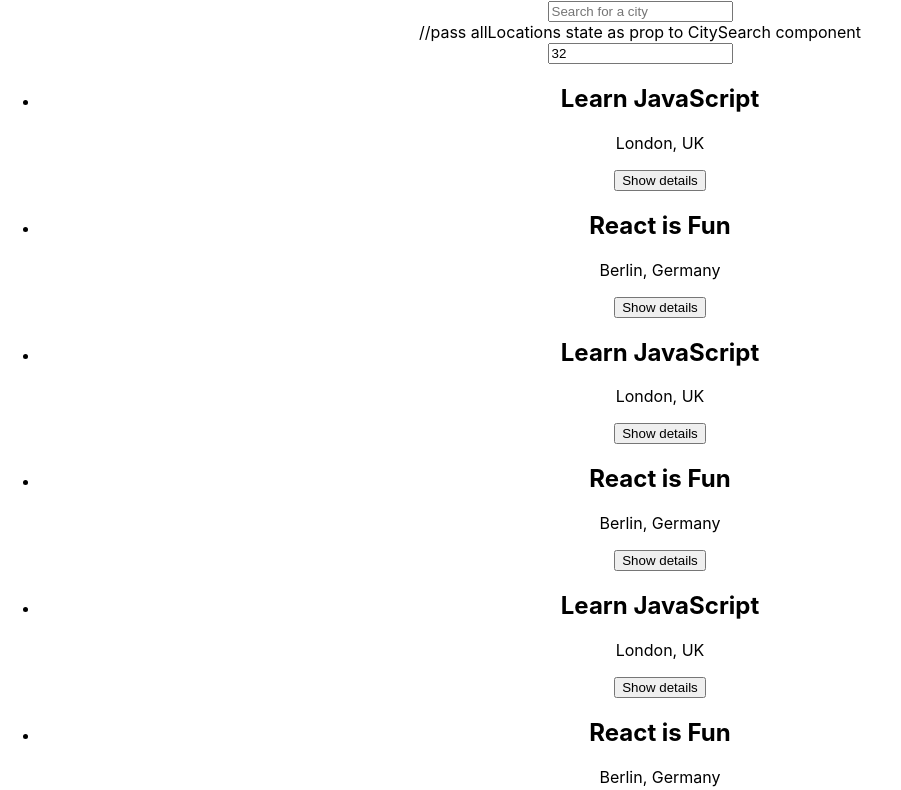
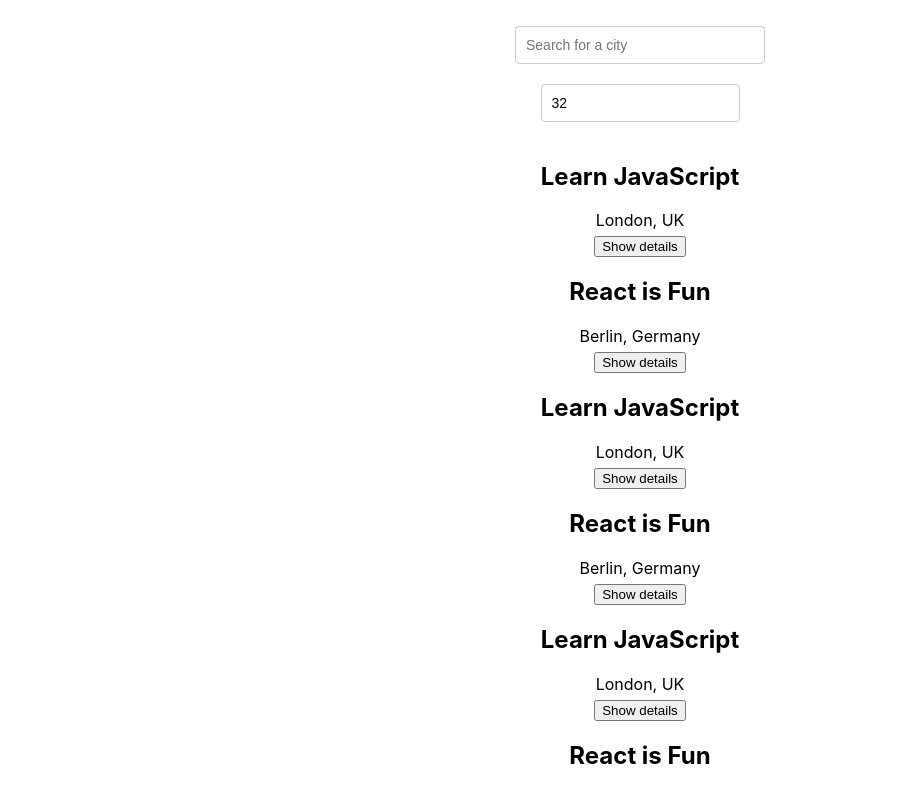
Before and after one commit to HunkRowgan/meetapp, a React (Create React App) app: page / in a window 1280 px wide. Shown: the top 790 px of the page, without its empty margins (0-901 px from the left). Built offline with nearby package versions, Linux system fonts and the light colour scheme.

Commit message:
4.5 - complete

```diff
--- a/src/App.css
+++ b/src/App.css
@@ -1,38 +1,88 @@
+@import url(https://fonts.googleapis.com/css?family=Roboto:500);
 .App {
   text-align: center;
+  padding: 2% 5%;
 }
 
-.App-logo {
-  height: 40vmin;
-  pointer-events: none;
+.App * {
+  box-sizing: border-box;
 }
 
-@media (prefers-reduced-motion: no-preference) {
-  .App-logo {
-    animation: App-logo-spin infinite 20s linear;
-  }
+ul {
+  padding: 0;
+  list-style: none;
 }
 
-.App-header {
-  background-color: #282c34;
-  min-height: 100vh;
+p {
+  margin: 5px 0;
+}
+
+input[type="text"],
+input[type="number"] {
+  padding: 8px 6px 8px 10px;
+  border-radius: 4px;
+  outline: none;
+  border: 1px solid #ccc;
+  font-size: 14px;
+  line-height: 20px;
+  align-self: center;
+  height: 38px;
+  margin-bottom: 20px;
+}
+
+.city {
+  width: 250px;
+}
+
+#city-search {
   display: flex;
   flex-direction: column;
-  align-items: center;
-  justify-content: center;
-  font-size: calc(10px + 2vmin);
-  color: white;
+  margin: auto;
+  position: relative;
 }
 
-.App-link {
-  color: #61dafb;
+.suggestions {
+  width: 250px;
+  position: absolute;
+  top: 45px;
+  z-index: 2;
+  align-self: center;
+  margin: 0;
+  font-size: 14px;
+  box-shadow: 10px 10px 16px -12px rgba(0, 0, 0, 0.75);
 }
 
-@keyframes App-logo-spin {
-  from {
-    transform: rotate(0deg);
-  }
-  to {
-    transform: rotate(360deg);
-  }
+.suggestions > li {
+  text-align: left;
+  padding: 8px 6px 8px 10px;
+  background-color: #eee;
+  cursor: default;
 }
+
+.suggestions > li:last-child {
+  border-bottom-left-radius: 4px;
+  border-bottom-right-radius: 4px;
+}
+
+.suggestions > li:hover {
+  background-color: #bcdcdb;
+}
+
+.event {
+  padding: 10px 10px 35px;
+  margin-bottom: 10px;
+  text-align: left;
+  border: 1px solid #ccc;
+  border-radius: 4px;
+  position: relative;
+}
+
+.details-btn {
+  position: absolute;
+  right: 5px;
+  bottom: 5px;
+  padding: 5px 8px;
+  border-radius: 4px;
+  outline: none;
+  cursor: pointer;
+}
--- a/src/App.js
+++ b/src/App.js
@@ -35,8 +35,8 @@
    <div className="App">
     <CitySearch
      allLocations={allLocations}
-     setCurrentCity={setCurrentCity}
-     /> //pass allLocations state as prop to CitySearch component
+     setCurrentCity={setCurrentCity} //pass allLocations state as prop to CitySearch component
+     />
      <NumberOfEvents setCurrentNOE={setCurrentNOE}/>
      <EventList
      events={events}
```
Also changed, not shown: 1 other file (tests, documents, lock files or other folders).
